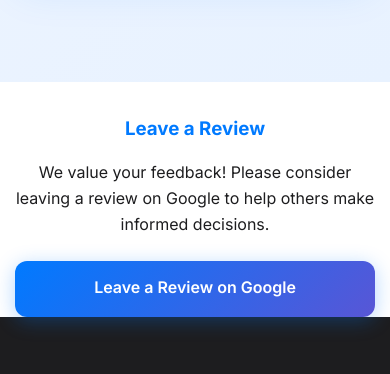
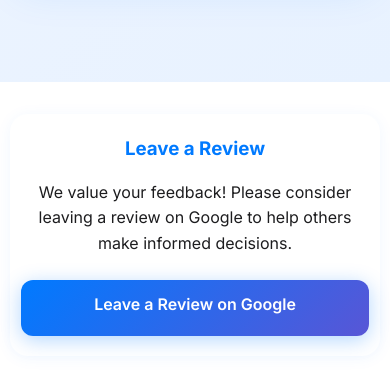
Before and after one commit to pratty2304/dr-prathyusha-website, a website: page index.html in a window 390 px wide. Shown: the part 7530-7904 px from the top of the page. Drawn offline with Linux system fonts and the light colour scheme.

Commit message:
Improve spacing and sizing for Leave a Review section on mobile and desktop

```diff
--- a/index.html
+++ b/index.html
@@ -312,7 +312,7 @@
 
     <!-- Leave a Review Section -->
     <section id="leave-review" class="leave-review-section">
-        <div class="container" style="text-align:center; margin-top: 2rem;">
+        <div class="container leave-review-container" style="text-align:center; margin-top: 2rem;">
             <h3 style="color:#007AFF; font-weight:700; margin-bottom:1rem;">Leave a Review</h3>
             <p style="margin-bottom:1.5rem;">We value your feedback! Please consider leaving a review on Google to help others make informed decisions.</p>
             <a href="https://g.page/r/CfdCgubzEWe4EAI/review" target="_blank" rel="noopener" class="btn btn-primary" style="display:inline-block; min-width:220px;">Leave a Review on Google</a>
--- a/styles.css
+++ b/styles.css
@@ -2051,3 +2051,31 @@
         color: #007AFF !important;
     }
 }
+
+/* Leave a Review Section Spacing Fix */
+.leave-review-section {
+    margin-bottom: 48px;
+}
+.leave-review-container {
+    max-width: 500px;
+    margin-left: auto;
+    margin-right: auto;
+    background: #fff;
+    border-radius: 18px;
+    box-shadow: 0 2px 16px rgba(0,122,255,0.06);
+    padding: 2rem 1.5rem 2rem 1.5rem;
+}
+@media (max-width: 768px) {
+    .leave-review-section {
+        margin-bottom: 32px;
+    }
+    .leave-review-container {
+        max-width: 95vw;
+        padding: 1.2rem 0.7rem 1.2rem 0.7rem;
+    }
+    .leave-review-container .btn.btn-primary {
+        min-width: 160px;
+        font-size: 1rem;
+        padding: 12px 0;
+    }
+}
```
